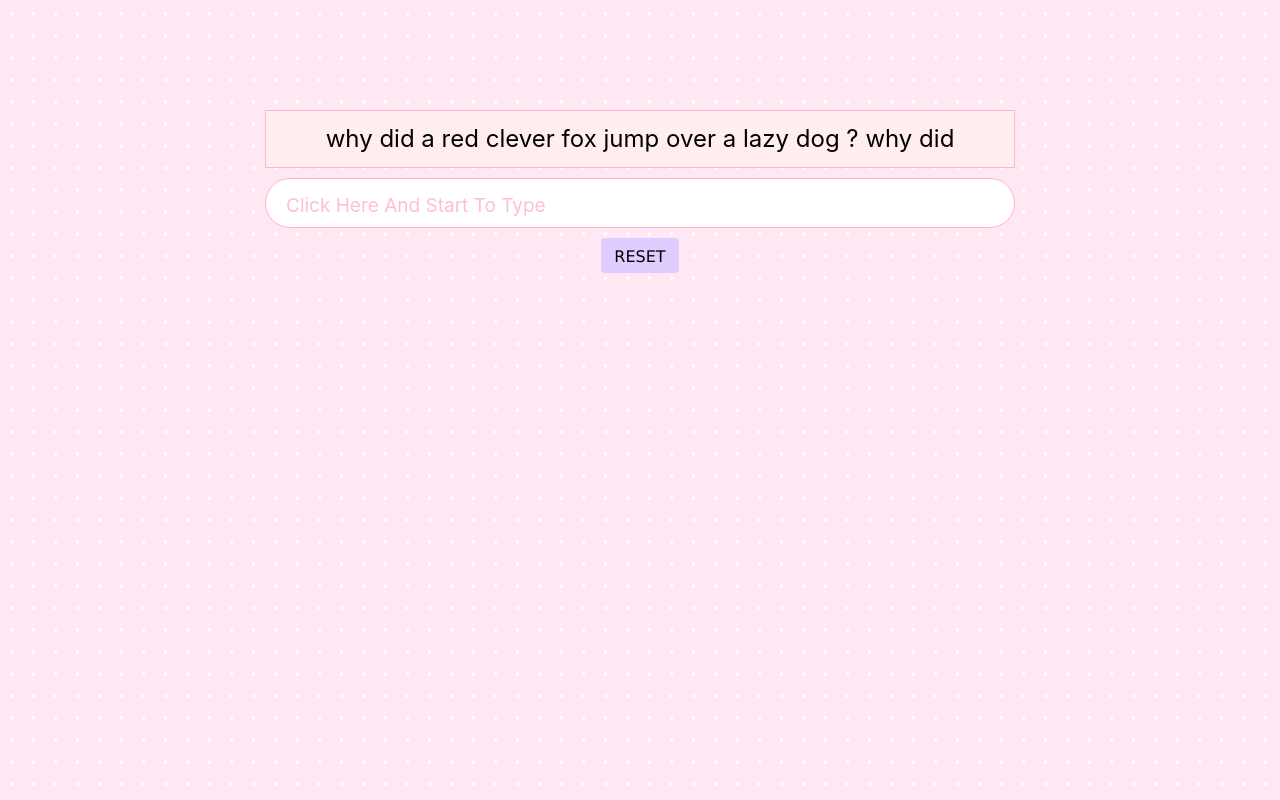
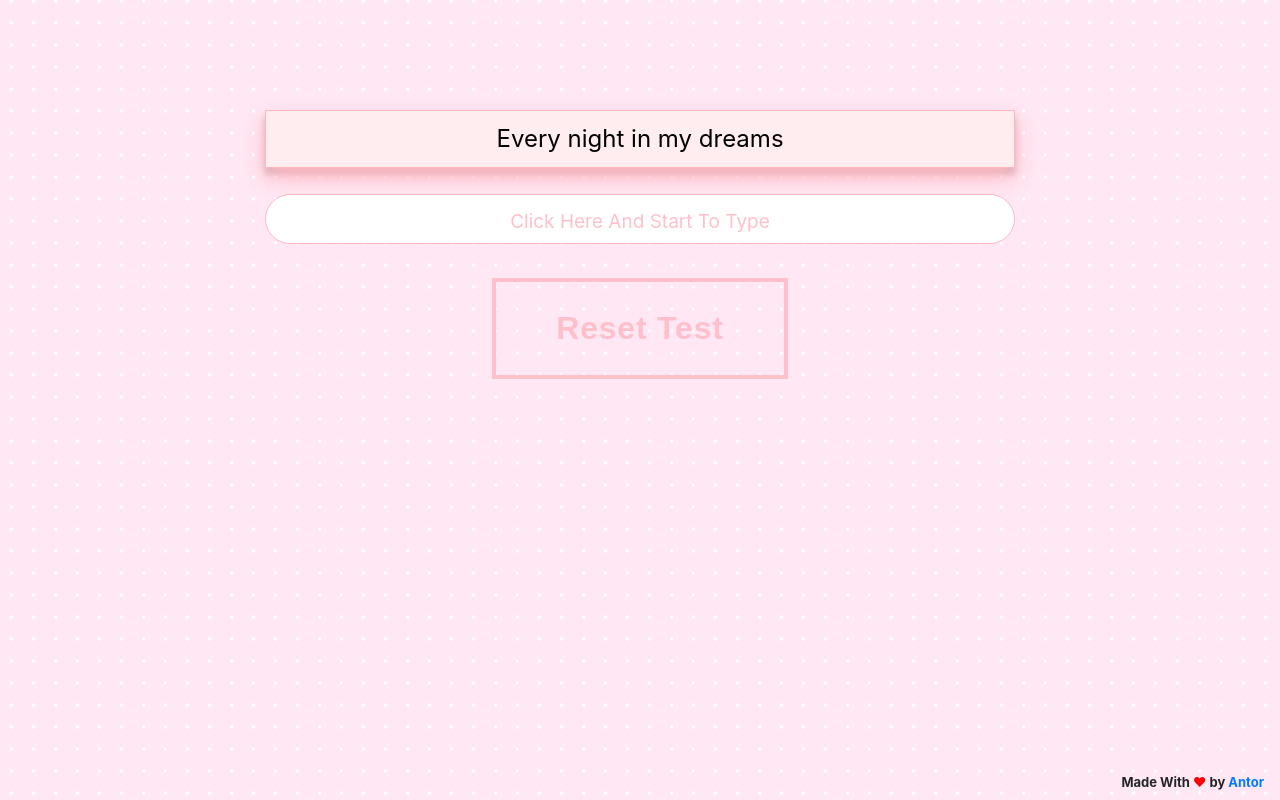
Before and after one commit to oneshadab/typing-tutor-x, a React app: page / in a window 1280 px wide. Built offline with nearby package versions, Linux system fonts and the light colour scheme.

Commit message:
Application now compiles scss files. Updated the UI. Added footer message.

```diff
--- a/package.json
+++ b/package.json
@@ -38,6 +38,7 @@
     "jest-resolve": "24.9.0",
     "jest-watch-typeahead": "0.4.2",
     "mini-css-extract-plugin": "0.9.0",
+    "node-sass": "^4.14.1",
     "optimize-css-assets-webpack-plugin": "5.0.3",
     "pnp-webpack-plugin": "1.6.4",
     "postcss-flexbugs-fixes": "4.1.0",
@@ -51,8 +52,9 @@
     "react-dom": "^16.13.1",
     "resolve": "1.15.0",
     "resolve-url-loader": "3.1.1",
-    "sass-loader": "8.0.2",
+    "sass-loader": "^8.0.2",
     "semver": "6.3.0",
+    "shuffle-array": "^1.0.1",
     "style-loader": "0.23.1",
     "terser-webpack-plugin": "2.3.5",
     "ts-pnp": "1.1.6",
--- a/public/sentences.json
+++ b/public/sentences.json
@@ -1,7 +1,24 @@
 {
-	"all_sentences": [
-                "why did a red clever fox jump over a lazy dog ?  why did",
-                "sentence 1",
-                "sentence 2"
-            ]
+  "all_sentences": [
+    "Every night in my dreams",
+    "I see you, I feel you",
+    "That is how I know you go on",
+    "Far across the distance",
+    "And spaces between us",
+    "You have come to show you go on",
+    "Near, far, wherever you are",
+    "I believe that the heart does go on",
+    "Once more you open the door",
+    "And you're here in my heart",
+    "And my heart will go on and on",
+    "Love can touch us one time",
+    "And last for a lifetime",
+    "And never let go 'til we're gone",
+    "Love was when I loved you",
+    "One true time I'd hold to",
+    "OIn my life we'll always go on",
+    "Near, far, wherever you are",
+    "I believe that the heart does go on",
+    "Once more…"
+  ]
 }
--- /dev/null
+++ b/src/components/AnimatedButton.scss
@@ -0,0 +1,68 @@
+//=== Drawing effect
+
+@mixin btn-border-drawing($color: #ccc, $hover: black, $width: 2px, $vertical: top, $horizontal: left, $duration: 0.25s) {
+  box-shadow: inset 0 0 0 $width $color;
+  color: $color;
+  transition: color $duration $duration/3;
+  position: relative;
+
+  &::before,
+  &::after {
+    border: 0 solid transparent;
+    box-sizing: border-box;
+    content: '';
+    pointer-events: none;
+    position: absolute;
+    width: 0; height: 0;
+
+    #{$vertical}: 0;
+    #{$horizontal}: 0;
+  }
+
+  &::before {
+    $h-side: if($horizontal == 'left', 'right', 'left');
+
+    border-#{$vertical}-width: $width;
+    border-#{$h-side}-width: $width;
+  }
+
+  &::after {
+    $v-side: if($vertical == 'top', 'bottom', 'top');
+
+    border-#{$v-side}-width: $width;
+    border-#{$horizontal}-width: $width;
+  }
+
+  &:hover {
+    color: $hover;
+
+    &::before,
+    &::after {
+      border-color: $hover;
+      transition: border-color 0s, width $duration, height $duration;
+      width: 100%;
+      height: 100%;
+    }
+
+    &::before { transition-delay: 0s, 0s, $duration; }
+
+    &::after { transition-delay: 0s, $duration, 0s; }
+  }
+}
+
+.draw-border {
+  @include btn-border-drawing(pink, #FF7D77, 4px, bottom, right);
+}
+
+//=== Button styling, semi-ignore
+.btn-reset {
+  background: none;
+  border: none;
+  cursor: pointer;
+  line-height: 1.5;
+  font: 700 2.0rem 'Roboto Slab', sans-serif;
+  padding: 1em 2em;
+  letter-spacing: 0.05rem;
+
+  //&:focus { outline: 2px dotted #55d7dc; }
+}
--- a/src/components/SentenceBar/SentenceBar.css
+++ b/src/components/SentenceBar/SentenceBar.css
@@ -7,6 +7,7 @@
     border-right: 1px solid lightpink;
     border-bottom: 1px solid lightpink;
     border-left: 1px solid lightpink;
+    box-shadow: 0 10px 20px lightpink, 0 6px 6px rgba(0,0,0,0.23);
 }
 .correct_letter{
     color: black;
--- /dev/null
+++ b/src/components/Timer/Timer.js
@@ -0,0 +1,19 @@
+import React from "react";
+class Timer extends React.Component {
+    constructor (props) {
+        super(props);
+        this.state = { counter : props.val }
+    }
+
+    render() {
+        var x = this;
+        var { counter } = this.state;
+        setTimeout(function() {
+            if (counter > 0) {
+                x.setState({ counter: counter - 1 });
+            }
+        }, 1000);
+        return <div>counting started at {this.props.val}, currently at: {counter}</div>;
+    }
+}
+export default Timer
--- /dev/null
+++ b/src/components/Timer/Timer.scss
@@ -0,0 +1,13 @@
+.App-title {
+  font-size: 50px;
+}
+
+.clock {
+  display: inline;
+  margin: 10px;
+}
+
+.event-input {
+  font-size: 25px;
+  margin: 5px;
+}
--- a/src/components/TypingArea.css
+++ b/src/components/TypingArea.css
@@ -36,7 +36,9 @@ body {
     color: #333;
 
 }
-
+.red-text{
+    color: red;
+}
 #typing-field:focus {
     outline: none;
 
@@ -45,7 +47,12 @@ body {
 #current-text {
     /*margin-left: 18%;*/
 }
-
+#credit{
+    position: absolute;
+    bottom: 8px;
+    right: 16px;
+    font-size: 13px;
+}
 
 
 @media (max-width: 1399px) {
@@ -60,10 +67,13 @@ body {
     .custom-placeholder::-webkit-input-placeholder { /* Chrome/Opera/Safari */
         color: pink;
         font-size: 19px;
+        text-align: center;
     }
     .custom-placeholder::-moz-placeholder { /* Firefox 19+ */
         color: pink;
         font-size: 19px;
+        text-align: center;
+
     }
 
 }
--- a/src/components/TypingArea.js
+++ b/src/components/TypingArea.js
@@ -1,33 +1,50 @@
 import React from "react";
 import './TypingArea.css'
+import './AnimatedButton.scss'
 import SentenceBar from "./SentenceBar/SentenceBar";
+import paragraphs from './sentences';
+import Timer from './Timer/Timer';
 import axios from "axios";
+let shuffle = require('shuffle-array');
+var paragraph;
+
 
 class TypingArea extends React.Component {
     constructor(props) {
         super(props);
+        if(paragraphs["all_sentences"][0]["paragraph"]["shuffle"])
+        {
+            this.paragraph = shuffle(paragraphs["all_sentences"][0]["paragraph"])
+        }
+        else
+        {
+            this.paragraph = paragraphs["all_sentences"][0]["paragraph"]
+        }
+
+
         this.state = {
             current_index: 0,
             timer_started: false,
             is_input_disabled: false,
-            all_sentences: [
-            ],
+            all_sentences: this.paragraph,
             typed_sentence: ''
         };
         this.initial_state = this.state;
 
     }
 
-    componentDidMount() {
-        console.log('mounted');
-        axios.get('http://localhost:3000/sentences.json').then(
-            res => {
-                const all_sentences = res.data['all_sentences'];
-                console.log(res.data);
-                this.setState({all_sentences: all_sentences})
-            }
-        )
-    };
+
+    //
+    // componentDidMount() {
+    //     console.log('mounted');
+    //     axios.get('http://localhost:3000/sentences.json').then(
+    //         res => {
+    //             const all_sentences = res.data['all_sentences'];
+    //             console.log(res.data);
+    //             this.setState({all_sentences: all_sentences})
+    //         }
+    //     )
+    // };
 
 
     handleChange = (event) => {
@@ -43,7 +60,7 @@ class TypingArea extends React.Component {
         console.log(ci);
 
         if (ci < this.state.all_sentences.length) {
-            if (this.state.all_sentences[ci]===ct && ct.length > 0) {
+            if (this.state.all_sentences[ci] === ct && ct.length > 0) {
                 // event.target.value = "";
                 this.setState({current_index: ci + 1})
                 this.setState({typed_sentence: ""})
@@ -93,7 +110,6 @@ class TypingArea extends React.Component {
     resetPage = (event) => {
         if (window.confirm("Restart the test")) {
             this.setState(this.initial_state)
-            this.componentDidMount()
         }
 
 
@@ -108,10 +124,11 @@ class TypingArea extends React.Component {
                         <div style={{
                             minHeight: '60px'
                         }} className={"default-sized-text"}>
+                            {/*<Timer val={60}/>*/}
                         </div>
                         <SentenceBar sentence={this.state.all_sentences[this.state.current_index] || ""}
-                                     written= {this.state.typed_sentence||""}/>
-                        <div className={"text-center"}>
+                                     written={this.state.typed_sentence || ""}/>
+                        <div className={"text-center mt-3"}>
                             <input className={"default-sized-text custom-placeholder"}
                                    placeholder={"Click Here And Start To Type"}
                                    disabled={this.state.is_input_disabled}
@@ -121,8 +138,12 @@ class TypingArea extends React.Component {
                                    onChange={(event) => this.handleChange(event)}/>
 
                         </div>
-                        <div className={"text-center"}>
-                            <button onClick={this.resetPage} id={"btn-reset"} className={"btn"}>RESET</button>
+                        <div className={"text-center mt-4"}>
+                            <button onClick={this.resetPage}
+                                    className="btn-reset draw-border">
+                                Reset Test
+                            </button>
+                            {/*<button onClick={this.resetPage} id={"btn-reset"} className={"btn"}>RESET</button>*/}
 
                         </div>
 
@@ -130,6 +151,9 @@ class TypingArea extends React.Component {
                     </div>
                 </div>
             </div>
+            <div id={"credit"} className={"font-weight-bold"}>
+                Made With <span className={"red-text"}>❤</span> by <a target={"blank"} href={"https://github.com/antorkhan"}>Antor</a>
+            </div>
         </div>;
     }
 }
--- /dev/null
+++ b/src/components/sentences.json
@@ -0,0 +1,28 @@
+{
+  "total_paragraphs": 1,
+  "all_sentences": [
+    {  "paragraph": [
+      "Every night in my dreams",
+      "I see you, I feel you",
+      "That is how I know you go on",
+      "Far across the distance",
+      "And spaces between us",
+      "You have come to show you go on",
+      "Near, far, wherever you are",
+      "I believe that the heart does go on",
+      "Once more you open the door",
+      "And you're here in my heart",
+      "And my heart will go on and on",
+      "Love can touch us one time",
+      "And last for a lifetime",
+      "And never let go 'til we're gone",
+      "Love was when I loved you",
+      "One true time I'd hold to",
+      "OIn my life we'll always go on",
+      "Near, far, wherever you are",
+      "I believe that the heart does go on",
+      "Once more"
+    ],
+      "shuffle": true}
+  ]
+}
```
Also changed, not shown: 1 other file (tests, documents, lock files or other folders).
